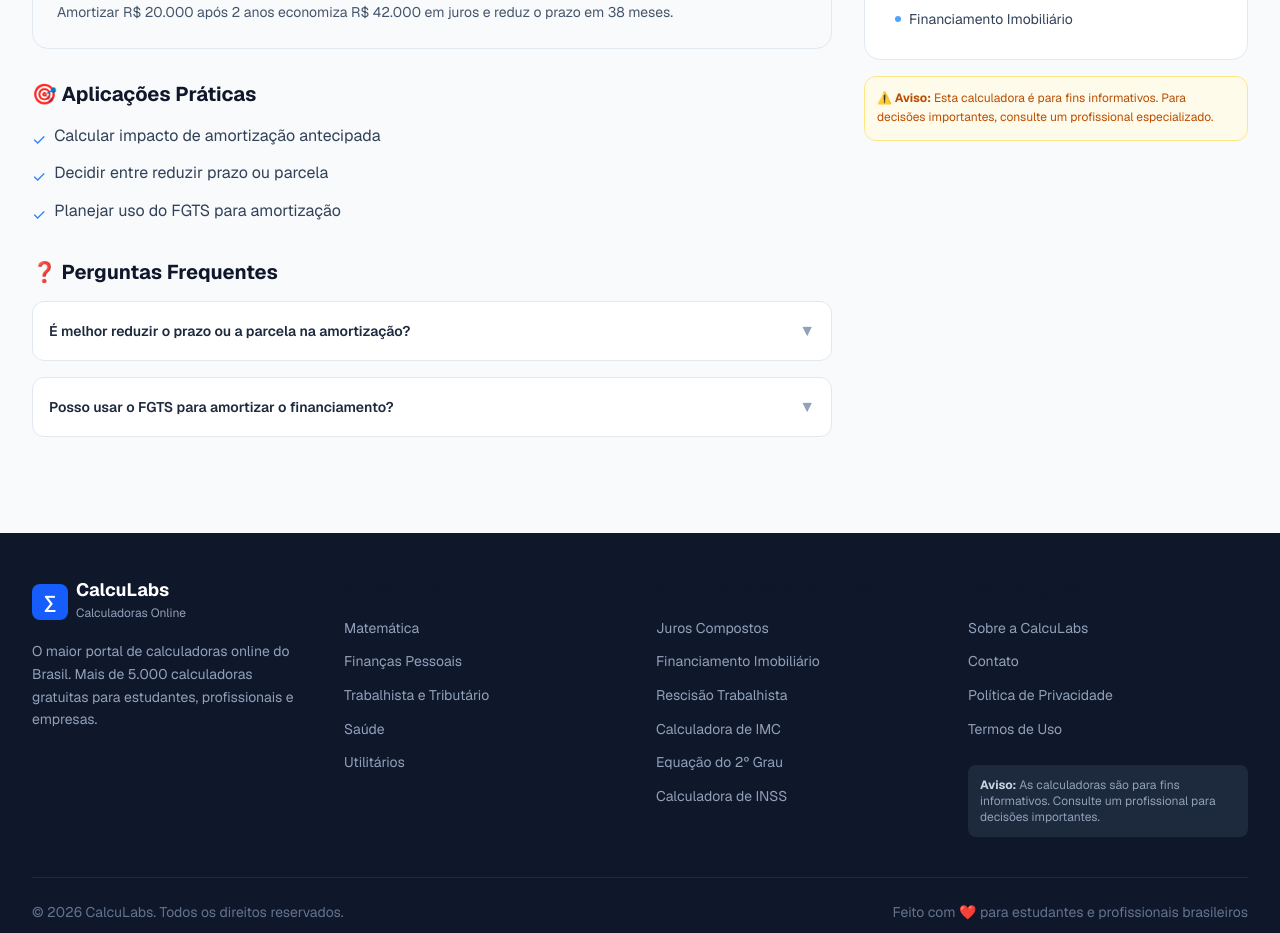
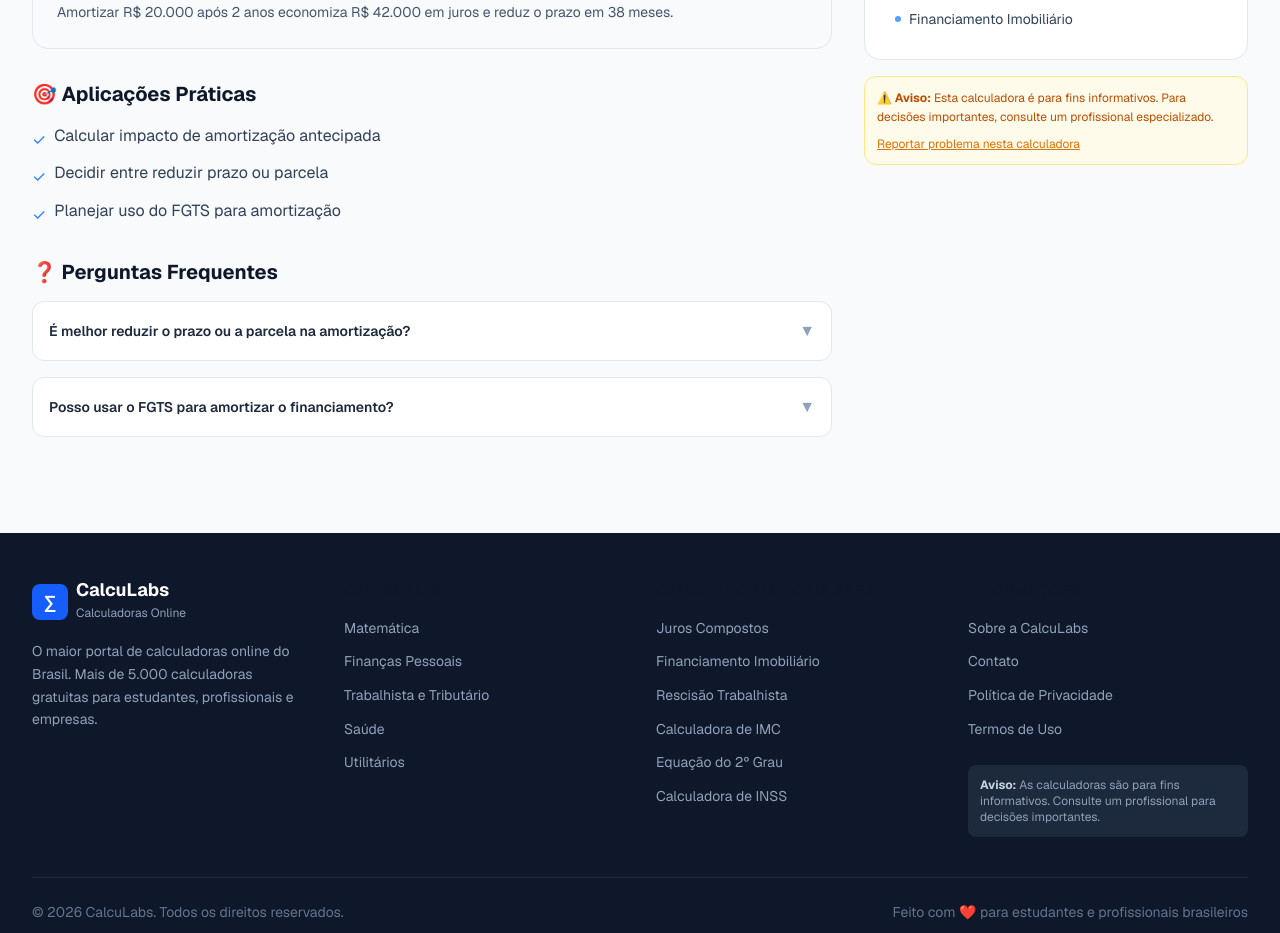
Before and after one commit to calculabs-adm/calculabs, a Next.js app: page /financas-pessoais/financiamentos-emprestimos/amortizacao-financiamento in a window 1280 px wide. Shown: the part 980-1913 px from the top of the page. Built offline with nearby package versions, Linux system fonts and the light colour scheme; no server answers.

Commit message:
Add report problem link to calculator pages disclaimer

```diff
--- a/src/app/[categoria]/[subcategoria]/[calculo]/page.tsx
+++ b/src/app/[categoria]/[subcategoria]/[calculo]/page.tsx
@@ -364,6 +364,14 @@ export default async function CalculatorPage({ params }: Props) {
                   <strong>⚠️ Aviso:</strong> Esta calculadora é para fins informativos.
                   Para decisões importantes, consulte um profissional especializado.
                 </p>
+                <p className="text-xs text-amber-600 mt-2">
+                  <a
+                    href={`mailto:contato@calculabs.com.br?subject=Reportar problema - Calculadora: ${encodeURIComponent(calculator.name)}`}
+                    className="underline hover:text-amber-800"
+                  >
+                    Reportar problema nesta calculadora
+                  </a>
+                </p>
               </div>
             </div>
           </div>
```
